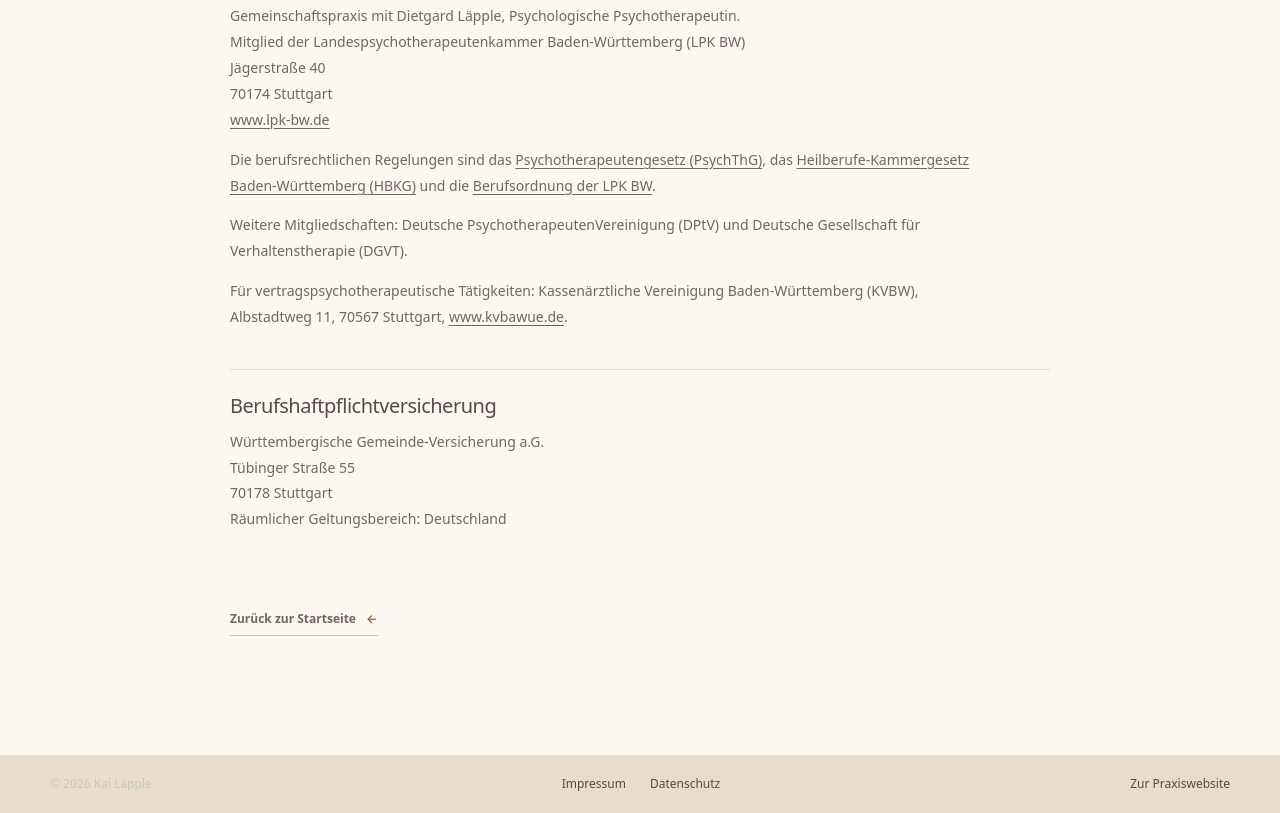
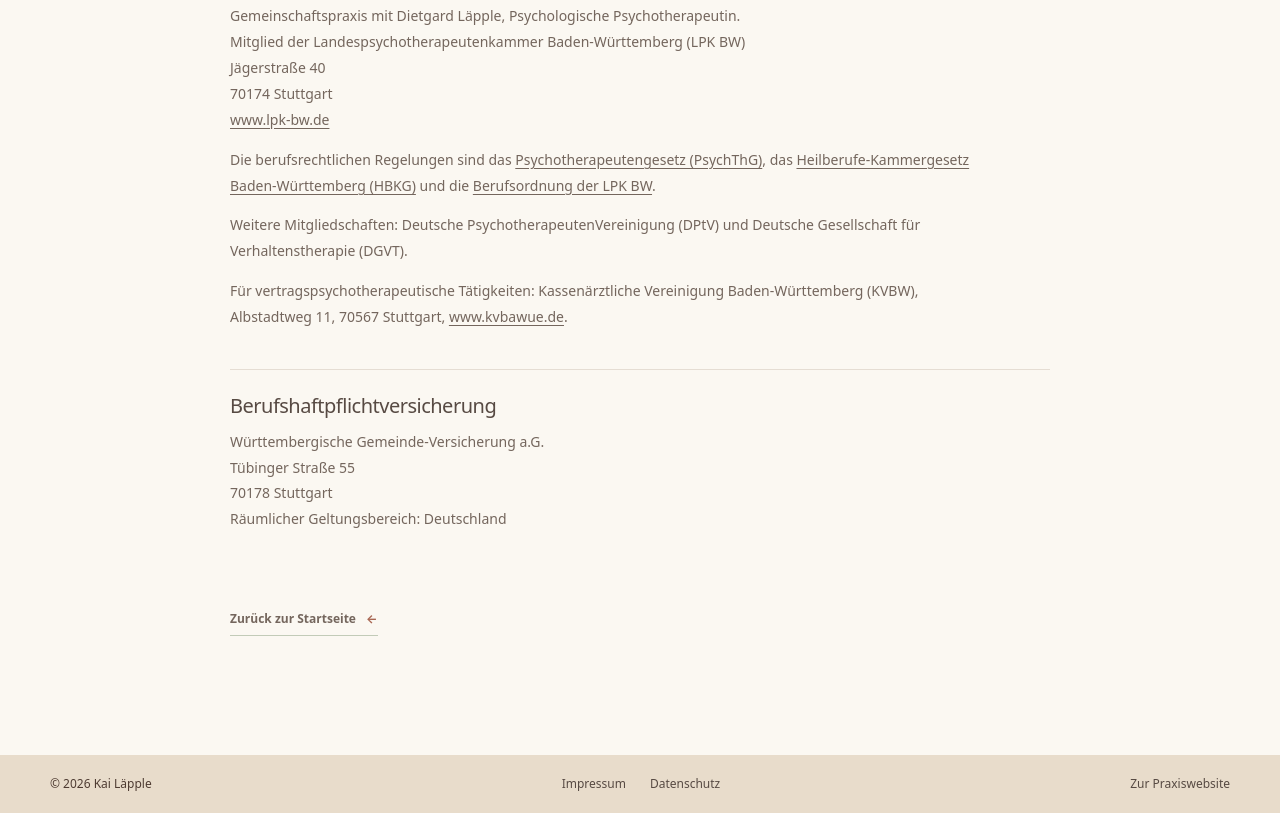
Before and after one commit to v8f8m8smjr-hub/praxis-laepple-website, a plain HTML site: page impressum.html in a window 1280 px wide. Shown: the part 812-1625 px from the top of the page. Drawn offline with Linux system fonts and the light colour scheme.

Commit message:
Copyright im rechtlichen Seitenfuß kontrastreicher machen

```diff
--- a/impressum.html
+++ b/impressum.html
@@ -11,6 +11,9 @@
   <link rel="icon" type="image/png" sizes="512x512" href="images/origami-transparent-icon.png?v=origami-clear-20261109">
   <link rel="stylesheet" href="styles.css?v=20261126-typografie">
   <link rel="stylesheet" href="image-styles.css?v=20261109a">
+  <style>
+    .legal-page .legal-footer .footer-bottom > span { color: #4e3b32; }
+  </style>
 </head>
 <body class="legal-page">
   <header class="site-header legal-header">
```
